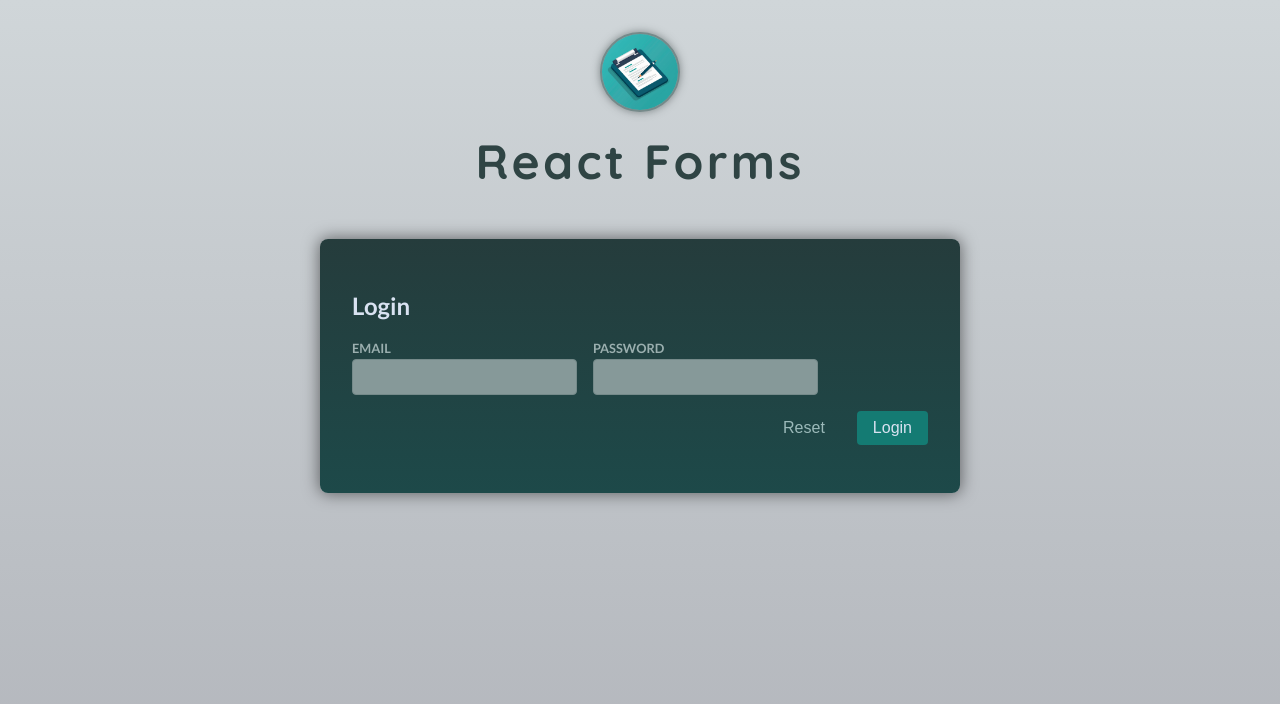
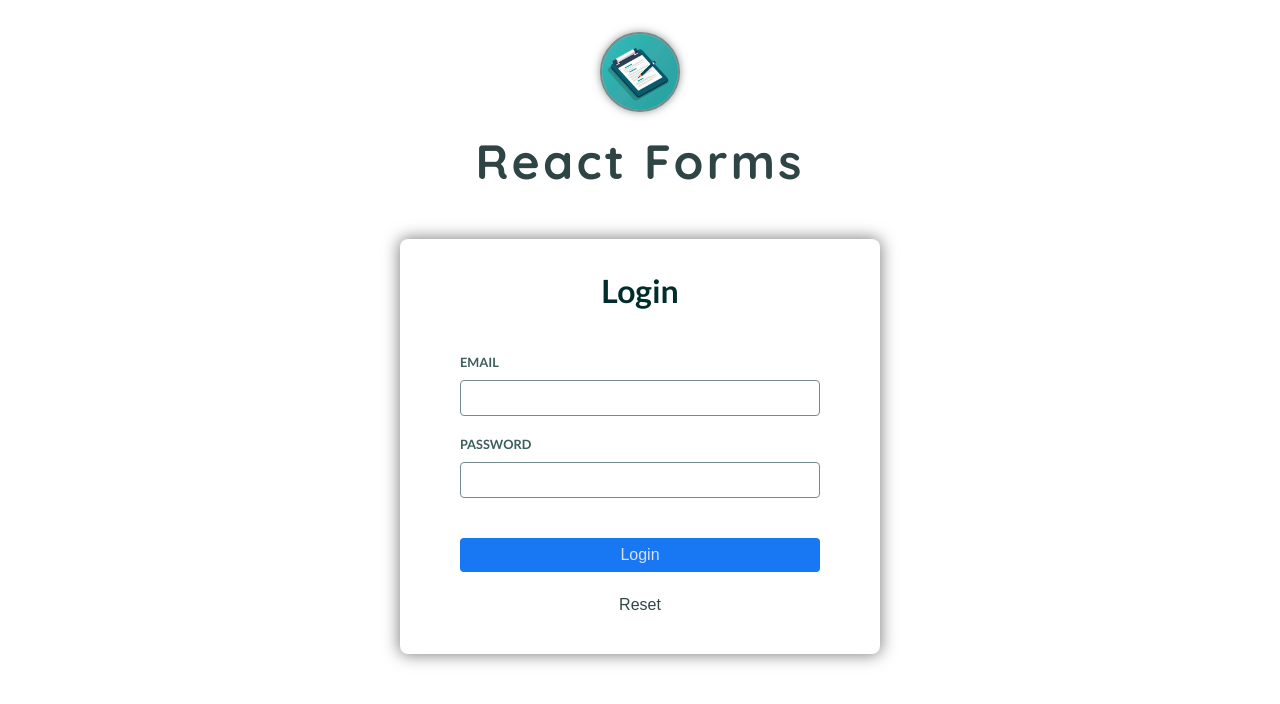
Before and after one commit to Richstar-plus/forms-user-input, a React (Vite) app: page / in a window 1280 px wide. Shown: the top 704 px of the page. Built offline with nearby package versions, Linux system fonts and the light colour scheme.

Commit message:
Refactor Login component and update styles for improved user interface

```diff
--- a/src/components/Login.jsx
+++ b/src/components/Login.jsx
@@ -1,12 +1,32 @@
+import { useState } from "react";
+
 export default function Login() {
+  const [email, setEmail] = useState("");
+  const [password, setPassword] = useState("");
+
+  function handleSubmit(event) {
+    event.preventDefault();
+
+    console.log("Email: " + email);
+  }
+
+  function handleEmailChange(event) {
+    setEmail(event.target.value);
+  }
   return (
-    <form>
+    <form onSubmit={handleSubmit}>
       <h2>Login</h2>
 
       <div className="control-row">
         <div className="control no-margin">
           <label htmlFor="email">Email</label>
-          <input id="email" type="email" name="email" />
+          <input
+            id="email"
+            type="email"
+            name="email"
+            onChange={handleEmailChange}
+            value={email}
+          />
         </div>
 
         <div className="control no-margin">
@@ -16,8 +36,8 @@ export default function Login() {
       </div>
 
       <p className="form-actions">
+        <button className="button login-btn">Login</button>
         <button className="button button-flat">Reset</button>
-        <button className="button">Login</button>
       </p>
     </form>
   );
--- a/src/index.css
+++ b/src/index.css
@@ -2,6 +2,7 @@
 
 * {
   box-sizing: border-box;
+  margin: 0;
 }
 
 body {
@@ -9,7 +10,7 @@ body {
   font-family: 'Lato', serif;
   -webkit-font-smoothing: antialiased;
   -moz-osx-font-smoothing: grayscale;
-  background: linear-gradient(#d0d6d9, #b1b4ba);
+  background: white;
   color: #d9e2f1;
   min-height: 100vh;
 }
@@ -39,12 +40,23 @@ header h1 {
 
 form {
   width: 90%;
-  max-width: 40rem;
+  max-width: 30rem;
   margin: 3rem auto;
   padding: 2rem;
-  background: linear-gradient(180deg, #253c3c, #1d4949);
+  background: white;
   border-radius: 8px;
   box-shadow: 0 0 16px 1px rgba(0, 0, 0, 0.5);
+  display: flex;
+  flex-direction: column;
+  justify-content: center;
+  align-items: center;
+}
+
+form h2 {
+  font-weight: 700;
+  font-size: 2rem;
+  margin-bottom: 1.5rem;
+  color: #012c2c;
 }
 
 .control,
@@ -53,14 +65,14 @@ fieldset {
 }
 
 .control.no-margin {
-  margin-bottom: 0;
+  margin-bottom: 20px;
 }
 
 .control label {
   display: block;
   font-size: 0.8rem;
   margin-bottom: 0.2rem;
-  color: #9bafaf;
+  color: #3d5e5e;
   text-transform: uppercase;
   font-weight: bold;
 }
@@ -68,12 +80,12 @@ fieldset {
 .control input {
   display: block;
   width: 100%;
-  max-width: 15rem;
+  width: 100%;
   padding: 0.5rem;
+  margin: 10px 0;
   font-size: 1rem;
   border-radius: 4px;
   border: 1px solid #758a8a;
-  background-color: #869999;
   color: #142020;
 }
 
@@ -121,15 +133,15 @@ fieldset {
 }
 
 .control-row {
-  display: flex;
-  flex-wrap: wrap;
-  justify-content: flex-start;
-  gap: 1rem;
+  max-height: 250px;
+  width: 400px;
+  padding: 20px;
 }
 
 .form-actions {
   display: flex;
-  justify-content: flex-end;
+  flex-direction: column;
+  justify-content: flex-start;
   gap: 1rem;
 }
 
@@ -143,6 +155,11 @@ fieldset {
   cursor: pointer;
 }
 
+.login-btn {
+  width: 360px;
+  background-color: #1877F2;;
+}
+
 .button:hover,
 .button:focus {
   background-color: #319890;
@@ -150,7 +167,7 @@ fieldset {
 
 .button-flat {
   background-color: transparent;
-  color: #9cbaba;
+  color: #334646;
 }
 
 .button-flat:hover,
```
